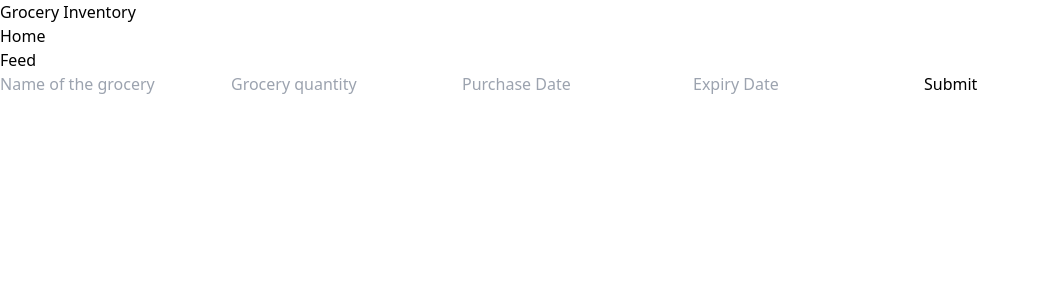
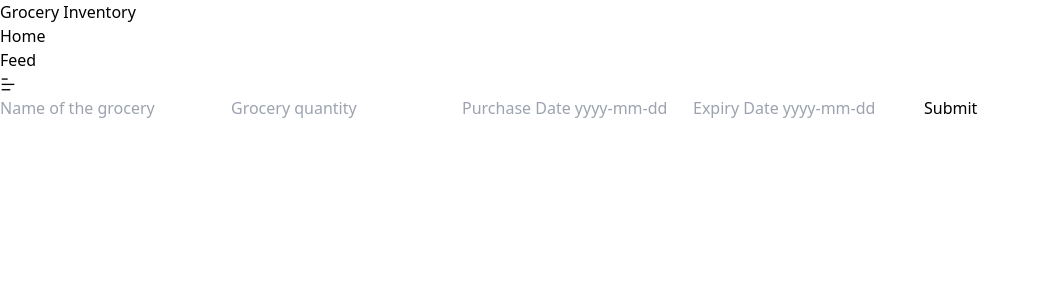
Before and after one commit to CoderVaibhav18/Smart-Grocery-Inventory---Expiry-Tracker, a React (Vite) app in the folder frontend/: page / in a window 1280 px wide. Shown: the top 300 px of the page, without its empty margins (0-1039 px from the left). Built offline with nearby package versions, Linux system fonts and the light colour scheme.

Commit message:
From ui done

```diff
--- a/frontend/src/App.jsx
+++ b/frontend/src/App.jsx
@@ -1,13 +1,29 @@
-import { Route, Routes } from "react-router-dom";
+import { Link, Route, Routes } from "react-router-dom";
 import Home from "./pages/Home";
 import Feed from "./pages/feed";
 
 function App() {
   return (
-    <Routes>
-      <Route path="/" element={<Home />} />
-      <Route path="/feed" element={<Feed />} />
-    </Routes>
+    <div className="h-screen w-screen">
+      <div className="text-center p-5 flex items-center justify-between">
+        <h3 className="text-2xl font-semibold ">Grocery Inventory</h3>
+        <ul className="flex items-center gap-5  justify-around">
+          <li className="text-xl font-medium">
+            <Link to="/">Home</Link>
+          </li>
+          <li className="text-xl font-medium">
+            <Link to="/feed">Feed</Link>
+          </li>
+        </ul>
+        <h3 className="text-2xl hidden font-bold">
+          <i className="ri-bar-chart-horizontal-line"></i>
+        </h3>
+      </div>
+      <Routes>
+        <Route path="/" element={<Home />} />
+        <Route path="/feed" element={<Feed />} />
+      </Routes>
+    </div>
   );
 }
 
--- a/frontend/src/pages/Home.jsx
+++ b/frontend/src/pages/Home.jsx
@@ -1,43 +1,44 @@
 import React from "react";
+import "remixicon/fonts/remixicon.css";
 import { Link } from "react-router-dom";
 
 const Home = () => {
   // const navigate = useNavigate();
+
+  const submitHandler = (e) => {
+    e.preventDefault();
+  };
+
   return (
-    <div className="h-screen">
-      <div className="text-center h-[60px]  flex items-center justify-around">
-        <h3 className="text-2xl font-semibold ">Grocery Inventory</h3>
-        <ul className=" flex items-center gap-5 justify-around">
-          <li className="text-xl font-medium">
-            <Link to="/">Home</Link>
-          </li>
-          <li className="text-xl font-medium">
-            <Link to="/feed">Feed</Link>
-          </li>
-        </ul>
-      </div>
-      <form className="p-5 flex flex-col gap-5">
+    <div>
+      <form
+        onSubmit={(e) => submitHandler(e)}
+        className="p-5 flex mt-3 flex-col gap-5"
+      >
         <input
-          className="py-2 px-8 bg-[#eeee] rounded-lg w-full"
+          className="py-2 px-8 bg-[#eeee] text-lg font-normal rounded-lg w-full"
           type="text"
           placeholder="Name of the grocery"
         />
         <input
-          className="py-2 px-8 bg-[#eeee] rounded-lg w-full"
+          className="py-2 px-8 bg-[#eeee] text-lg font-normal rounded-lg w-full"
           type="number"
           placeholder="Grocery quantity"
         />
         <input
-          className="py-2 px-8 bg-[#eeee] rounded-lg w-full"
+          className="py-2 px-8 bg-[#eeee] text-lg font-normal rounded-lg w-full"
           type="text"
-          placeholder="Purchase Date"
+          placeholder="Purchase Date yyyy-mm-dd"
         />
         <input
-          className="py-2 px-8 bg-[#eeee] rounded-lg w-full"
+          className="py-2 px-8 bg-[#eeee] text-lg font-normal rounded-lg w-full"
           type="text"
-          placeholder="Expiry Date"
+          placeholder="Expiry Date yyyy-mm-dd"
         />
-        <button className="w-full py-2 rounded-lg font-medium bg-[#111] text-white">
+        <button
+          type="submit"
+          className="w-full py-2 rounded-lg font-medium bg-[#111] text-white"
+        >
           Submit
         </button>
       </form>
--- a/frontend/src/pages/feed.jsx
+++ b/frontend/src/pages/feed.jsx
@@ -2,21 +2,7 @@ import React from "react";
 import { Link } from "react-router-dom";
 
 const Feed = () => {
-  return (
-    <div>
-      <div className="text-center h-[60px] flex items-center justify-around">
-        <h3 className="text-2xl font-semibold ">Grocery Inventory</h3>
-        <ul className=" flex items-center gap-5 justify-around">
-          <li className="text-xl font-medium">
-            <Link to="/">Home</Link>
-          </li>
-          <li className="text-xl font-medium">
-            <Link to="/feed">Feed</Link>
-          </li>
-        </ul>
-      </div>
-    </div>
-  );
+  return <div>feed</div>;
 };
 
 export default Feed;
```
